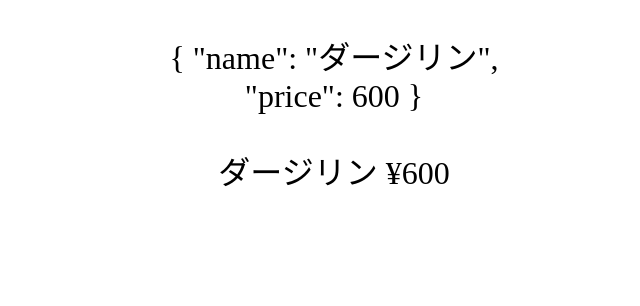
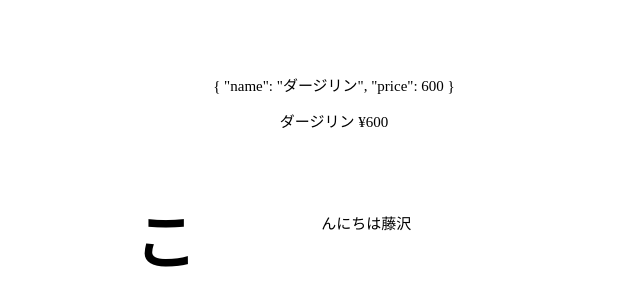
Before and after one commit to Shohei-Nakayama/practice, a plain HTML site: page index.html in a window 1280 px wide. Shown: the whole page, without its empty margins (306-946 px from the left). Drawn offline with nearby package versions, Linux system fonts and the light colour scheme.

Commit message:
Add files via upload

```diff
--- a/index.html
+++ b/index.html
@@ -10,9 +10,16 @@
 </head>
 <body>
 	<div id="app" class="container">
+		<br><br><br>
 		<p>{{myTea}}</p>
 		<p>{{myTea.name}} ¥{{myTea.price}}</p>
+	<br><br><br>
+	<p　class="lead">こんにちは藤沢</p>
+
 	</div>
+
+
+
 
 </body>
 </html>
--- a/style.css
+++ b/style.css
@@ -1,5 +1,5 @@
 body{
-    font-size: 32px;
+    font-size: 15px;
 }
 
 input[type=checkbox] {
@@ -12,3 +12,12 @@ input[type=checkbox] {
     margin: 0 auto;
     text-align: center;
 }
+
+
+.lead::first-letter{
+	float:left;
+	padding: 0.05em 0.05em 0 0;
+	line-height: 0.95em;
+	font-size:4.1em;
+	font-weight: bold;
+}
```
Also changed, not shown: main.js (line endings or trailing spaces).
